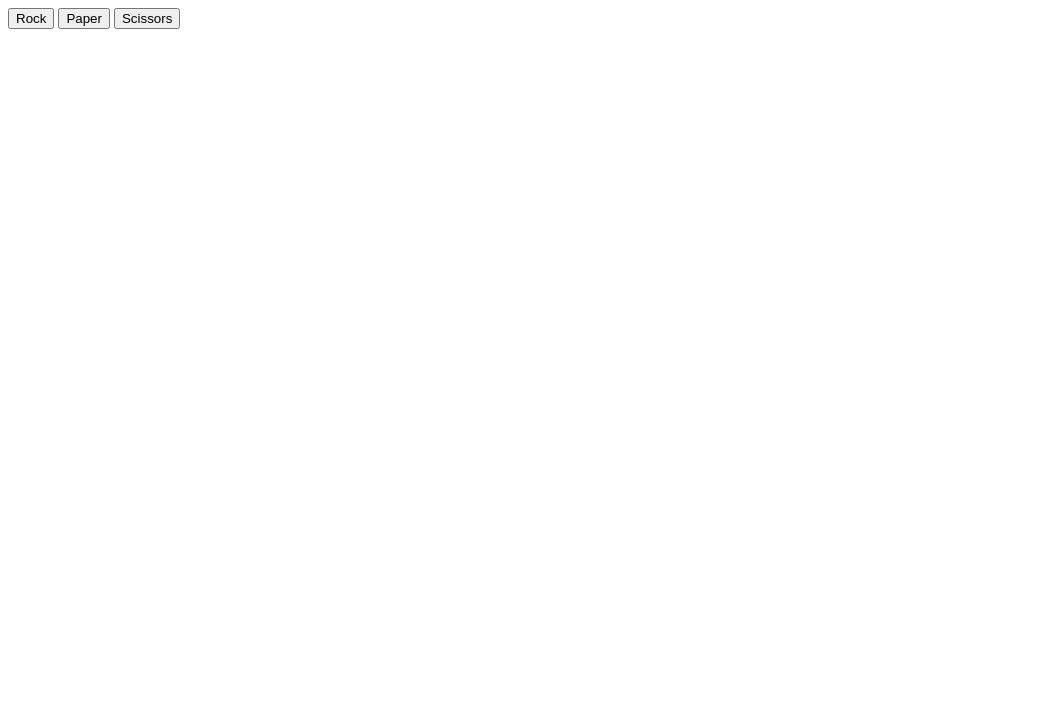
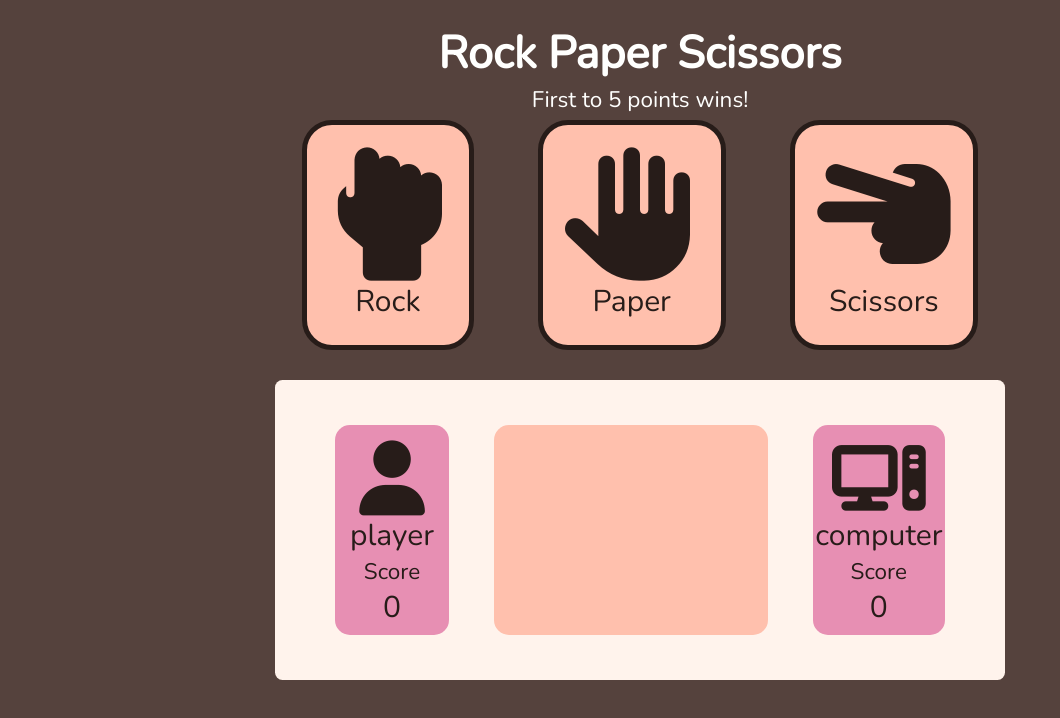
Before and after one commit to zioscuro/odin-rock-paper-scissors, a plain HTML site: page index.html in a window 1280 px wide. Shown: the whole page, without its empty margins (0-1060 px from the left). Drawn offline with nearby package versions, Linux system fonts and the light colour scheme.

Commit message:
Add css style and update script to interact with DOM elements

```diff
--- a/index.html
+++ b/index.html
@@ -4,20 +4,54 @@
     <meta charset="UTF-8">
     <meta http-equiv="X-UA-Compatible" content="IE=edge">
     <meta name="viewport" content="width=device-width, initial-scale=1.0">
-    <title>Rock, Paper, Scissors</title>
+    <title>Rock Paper Scissors</title>
+    <link rel="stylesheet" href="./style.css">
+    <link rel="stylesheet" href="https://cdnjs.cloudflare.com/ajax/libs/font-awesome/6.1.2/css/all.min.css">
     <script src="./script.js" defer></script>
 </head>
 <body>
-    <button id="rock">Rock</button>
-    <button id="paper">Paper</button>
-    <button id="scissors">Scissors</button>
-    <div id="display">
-        <div id="player-choice"></div>
-        <div id="player-counter"></div>
-        <div id="computer-choice"></div>
-        <div id="computer-counter"></div>
-        <div id="results-display"></div>
-        <div id="winner-display"></div>
+    <div class="container">
+        <div class="title">
+            <h1>Rock Paper Scissors</h1>
+            <p>First to 5 points wins!</p>
+        </div>
+        <div id="choices">
+            <button id="rock" class="choice">
+                <i class="fa-solid fa-hand-back-fist fa-10x"></i>
+                <p>Rock</p>
+            </button>
+            <button id="paper" class="choice">
+                <i class="fa-solid fa-hand fa-10x"></i>
+                <p>Paper</p>
+            </button>
+            <button id="scissors" class="choice">
+                <i class="fa-solid fa-hand-scissors fa-10x"></i>
+                <p>Scissors</p>
+            </button>
+        </div>
+        <div id="display">
+            <div class="display-choice">
+                <div class="display-choice-title">
+                    <i class="fa-solid fa-user"></i>
+                </div>
+                <div id="player-choice">player</div>
+                <div class="display-counter-title">Score</div>
+                <div id="player-counter">0</div>
+            </div>
+            <div class="display-results">
+                <div id="round-display"></div>
+                <div id="winner-display"></div>
+            </div>
+            <div class="display-choice">
+                <div class="display-choice-title">
+                    <i class="fa-solid fa-computer"></i>
+                </div>
+                <div id="computer-choice">computer</div>
+                <div class="display-counter-title">Score</div>
+                <div id="computer-counter">0</div>
+            </div>
+        </div>
+
     </div>
 </body>
 </html>
--- a/script.js
+++ b/script.js
@@ -1,8 +1,8 @@
-const displayResult = document.getElementById('results-display');
 const displayPlayerChoice = document.getElementById('player-choice');
 const displayPlayerCounter = document.getElementById('player-counter');
 const displayComputerChoice = document.getElementById('computer-choice');
 const displayComputerCounter = document.getElementById('computer-counter');
+const displayRound = document.getElementById('round-display');
 const displayWinner = document.getElementById('winner-display');
 
 let playerCounter = 0;
@@ -25,7 +25,7 @@ function getComputerChoice() {
 function playRound(player, computer) {
 
     if (player === computer) {
-        return 'It\'a Draw!';
+        return 'It\'s a Draw!';
     }
     if (player === 'rock'){
         if (computer === 'scissors'){
@@ -66,20 +66,20 @@ function resetGame() {
     computerCounter = 0;
 }
 
-function displayRound(player) {
+function game(player) {
     if (playerCounter === 5 || computerCounter === 5) {
         resetGame();
     }
 
     const playerChoice = player;
     const computerChoice = getComputerChoice();
-    const result = playRound(playerChoice, computerChoice);
+    const round = playRound(playerChoice, computerChoice);
 
-    displayResult.textContent = result;
     displayPlayerChoice.textContent = playerChoice;
     displayComputerChoice.textContent = computerChoice;
     displayPlayerCounter.textContent = playerCounter;
     displayComputerCounter.textContent = computerCounter;
+    displayRound.textContent = round;
 
     if (playerCounter === 5) {
         displayWinner.textContent = 'CONGRATS, YOU WIN THE GAME!';
@@ -92,13 +92,13 @@ function displayRound(player) {
 
 const rockBtn = document.getElementById('rock');
 rockBtn.addEventListener('click', ()=>{
-    displayRound('rock');
+    game('rock');
 });
 const paperBtn = document.getElementById('paper');
 paperBtn.addEventListener('click', ()=>{
-    displayRound('paper');
+    game('paper');
 });
 const scissorsBtn = document.getElementById("scissors")
 scissorsBtn.addEventListener('click', ()=>{
-    displayRound('scissors');
+    game('scissors');
 });
--- /dev/null
+++ b/style.css
@@ -0,0 +1,127 @@
+@import url('https://fonts.googleapis.com/css2?family=Nunito&display=swap');
+
+html {
+    font-family: 'Nunito', sans-serif;
+    font-size: 15px;
+}
+
+body {
+    margin: 0;
+    box-sizing: border-box;
+}
+
+.container {
+    background-color: #55423d;
+    height: 100vh;
+    display: flex;
+    flex-direction: column;
+    justify-content: center;
+    align-items: center;
+    position: relative;
+}
+
+.title {
+    position: absolute;
+    color: #fffffe;
+    top: 1.5rem;
+}
+
+.title h1{
+    font-size: 3rem;
+    margin: 0;
+}
+
+.title p{
+    font-size: 1.5rem;
+    width: 100%;
+    margin: 0;
+    text-align: center;
+}
+
+#choices {
+    margin-bottom: 2rem;
+}
+
+#choices button {
+    background-color: #ffc0ad;
+    border: 5px solid #271c19;
+    color: #271c19;
+    padding: 1.5rem;
+    border-radius: 2rem;
+    cursor: pointer;
+}
+
+#choices button:hover {
+    background-color: #aa7f72;
+    color: #fffffe;
+    border-color: #fffffe;
+}
+
+
+#choices button p {
+    font-family: 'Nunito', sans-serif;
+    font-size: 2rem;
+    margin: 0
+}
+
+.choice {
+    padding: 10px;
+    margin: 0 30px;
+}
+
+#display {
+    width: 50vw;
+    height: 30vh;
+    display: flex;
+    justify-content: space-between;
+    background-color: #fff3ec;
+    padding: 2rem 3rem;
+    border-radius: 0.5rem;
+    color: #271c19;
+    font-size: 2rem;
+}
+
+.display-choice, .display-results {
+    display: flex;
+    flex-direction: column;
+    justify-content: space-between;
+    align-items: center;
+}
+
+.display-results {
+    border-radius: 1rem;
+    margin: 1rem 2rem;
+    padding: 1rem;
+    width:25vw;
+    background-color: #ffc0ad;
+}
+
+.display-choice {
+    border-radius: 1rem;
+    margin: 1rem;
+    padding: 1rem;
+    width:8vw;
+    background-color: #e78fb3;
+}
+
+.display-choice i {
+    color: #271c19;
+    font-size: 5rem;
+}
+
+.display-counter-title, .display-choice-title {
+    font-size: 1.5rem;
+}
+
+#round-display {
+    margin-top: 2rem;
+    text-align: center;
+}
+
+#winner-display {
+    margin-bottom: 3rem;
+    font-weight: 700;
+    font-size: 3rem;
+    color: #9656a1;
+    text-align: center;
+}
```
